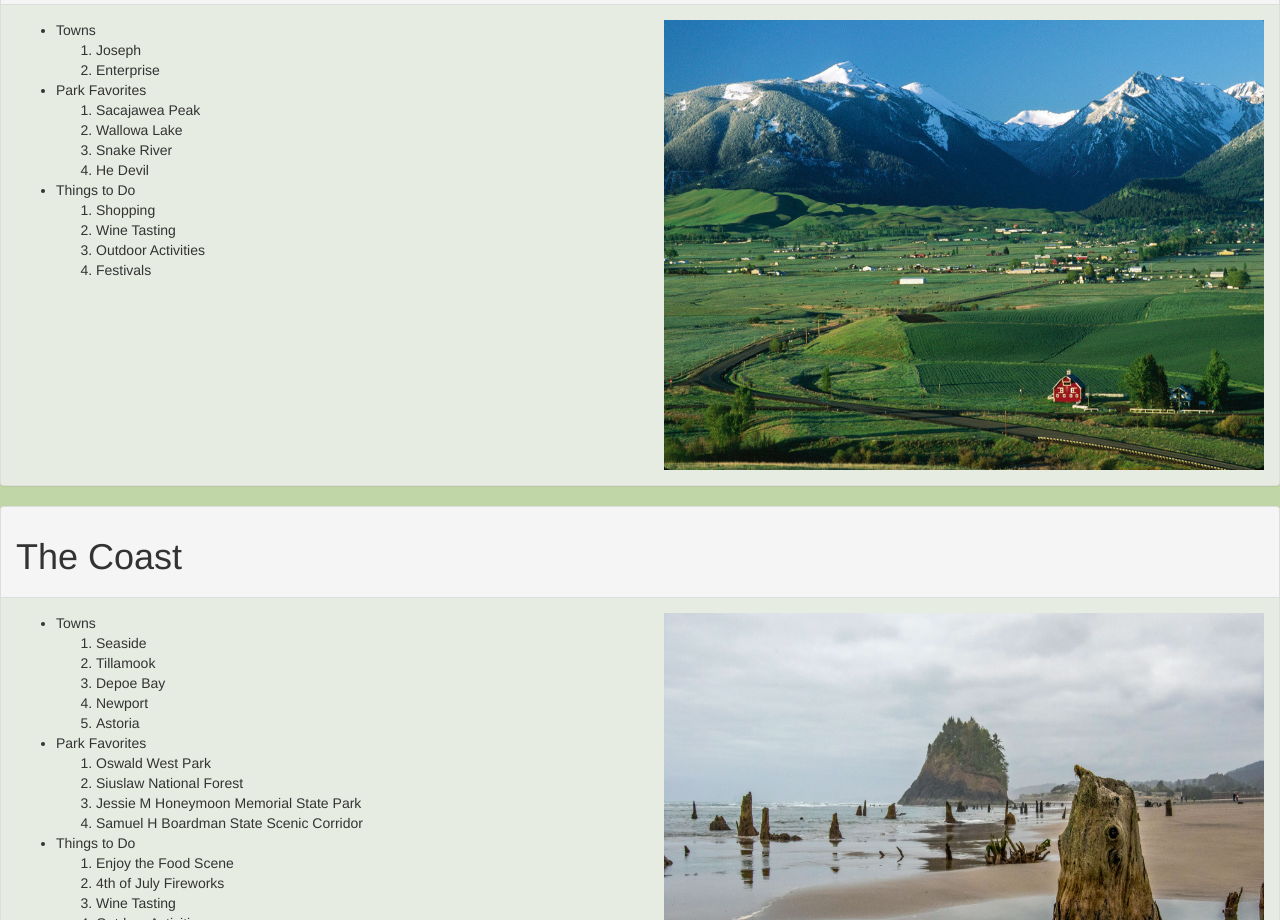
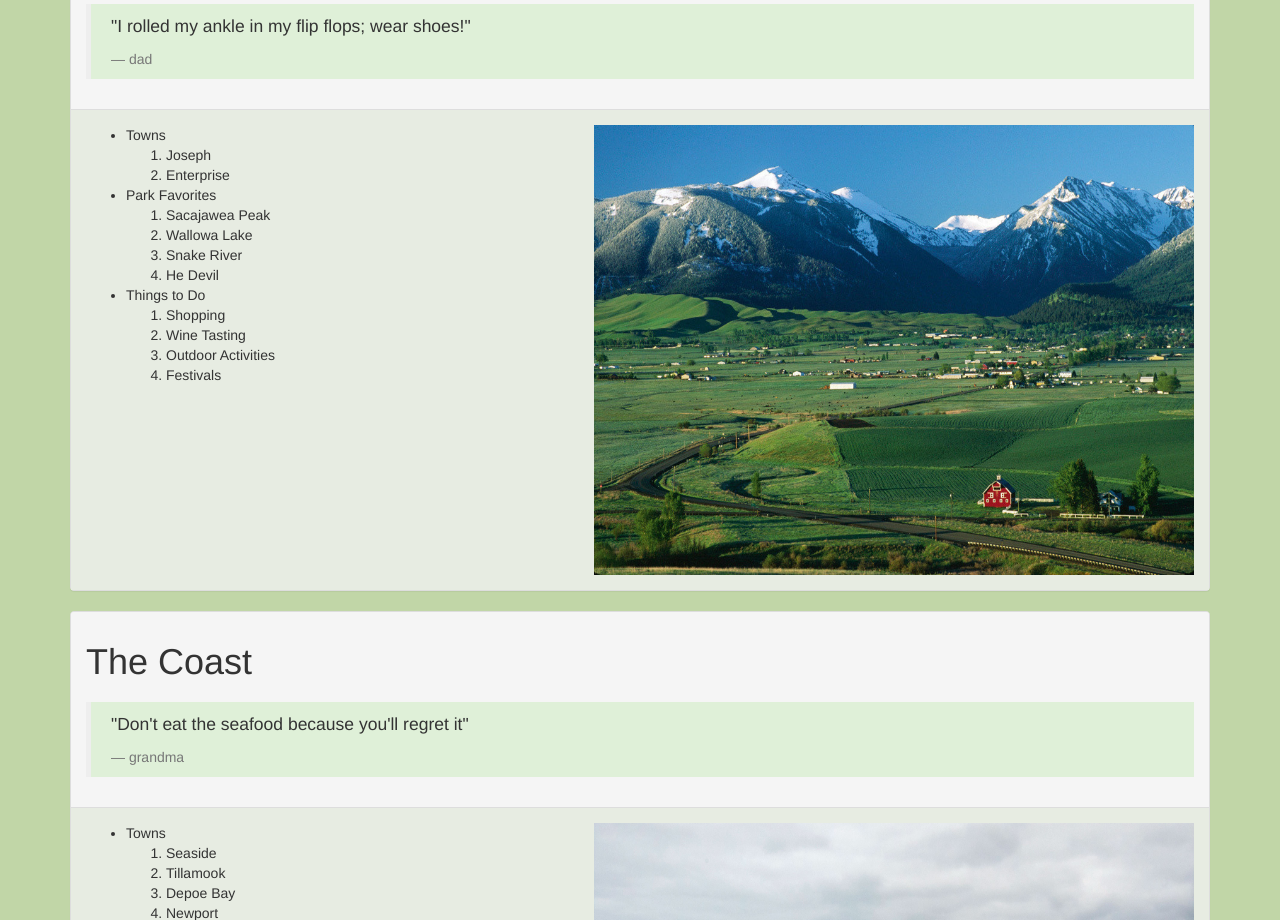
Before and after one commit to christinelfrank16/oregon, a plain HTML site: page index.html in a window 1280 px wide. Shown: the part 305-1225 px from the top of the page. Drawn offline with Linux system fonts and the light colour scheme.

Commit message:
Add blockquotes, container, and helper class

```diff
--- a/css/styles.css
+++ b/css/styles.css
@@ -23,3 +23,7 @@ body {
 .jumbotron h1 {
   opacity: 0.8;
 }
+
+.quote {
+  margin-top: 20px;
+}
--- a/index.html
+++ b/index.html
@@ -6,12 +6,17 @@
     <title>Oregon</title>
   </head>
   <body>
+    <div class="container">
       <div class="jumbotron">
         <h1>Oregon Vacation Destination</h1>
       </div>
       <div class="panel panel-default">
         <div class="panel-heading">
           <h2>Wallowas</h2>
+          <blockquote class="quote bg-success">
+            <p>"I rolled my ankle in my flip flops; wear shoes!"</p>
+            <footer>dad</footer>
+          </blockquote>
         </div>
         <div class="panel-body">
           <img class="panelImage" src="img/wallowas.jpg" alt="wallowas">
@@ -41,6 +46,10 @@
       <div class="panel panel-default">
         <div class="panel-heading">
           <h1>The Coast</h1>
+          <blockquote class="quote bg-success">
+            <p>"Don't eat the seafood because you'll regret it"</p>
+            <footer>grandma</footer>
+          </blockquote>
         </div>
         <div class="panel-body">
           <img class="panelImage" src="img/ghostBeach.jpg" alt="Ghost Beach">
@@ -74,6 +83,10 @@
       <div class="panel panel-default">
         <div class="panel-heading">
           <h1>The Rogue River</h1>
+          <blockquote class="quote bg-success">
+            <p>"I lost my dog; don't forget your leash"</p>
+            <footer>Jim</footer>
+          </blockquote>
         </div>
         <div class="panel-body">
           <img class="panelImage" src="img/rogue.jpg" alt="Rogue River Gorge">
@@ -103,6 +116,6 @@
 
         </div>
       </div>
-
+    </div>
   </body>
 </html>
```
Lines whose indentation alone changed are shown as unchanged.
